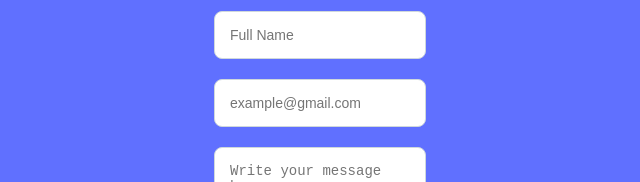
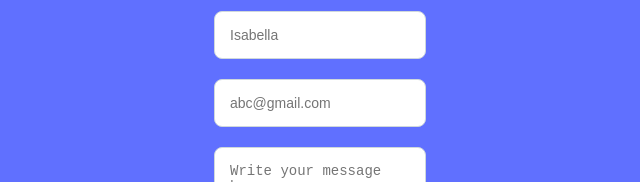
Before and after one commit to Isabellanamutenda/Portfolio, a website: page index.html in a window 1280 px wide. Shown: the part 4172-4354 px from the top of the page, 320-960 px from the left. Drawn offline with Linux system fonts and the light colour scheme.

Commit message:
Update files

```diff
--- a/index.html
+++ b/index.html
@@ -391,7 +391,7 @@
         id="contact-form"
         method="POST"
         class="contact-form"
-        action="https://formspree.io/f/xzbyaeyk"
+        action="https://formspree.io/f/"
       >
         <ul>
           <li>
@@ -401,7 +401,7 @@
               pattern="[A-Za-z]+"
               class="contact-element"
               name="user-name"
-              placeholder="Full Name"
+              placeholder="Isabella"
               maxlength="30"
               required
             />
@@ -413,7 +413,7 @@
               type="email"
               class="contact-element"
               name="user-email"
-              placeholder="example@gmail.com"
+              placeholder="abc@gmail.com"
               required
             />
           </li>
```
